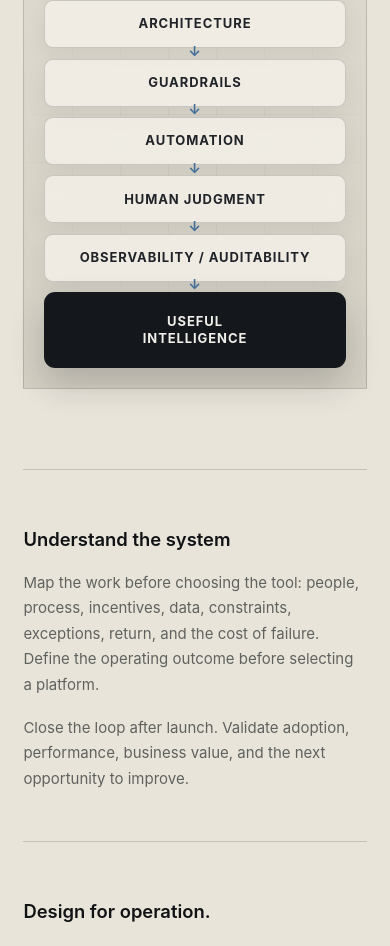
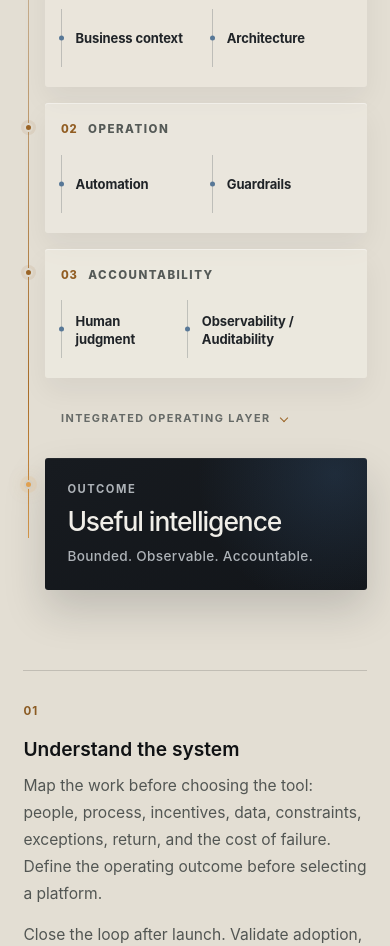
Before and after one commit to ThePalantir/troystone_dev_website, a Next.js app: page / in a window 390 px wide. Shown: the part 7440-8386 px from the top of the page. Built offline with nearby package versions, Linux system fonts and the light colour scheme.

Commit message:
Refine mobile intelligence architecture

```diff
--- a/app/globals.css
+++ b/app/globals.css
@@ -245,7 +245,6 @@ footer .footer-links .linkedin-link:hover { color: #fff; background: #004182; tr
   .manifesto-grid,.chapter { grid-template-columns: 1fr; gap: 2.4rem; }.chapter-meta { justify-content: space-between; }.chapter-copy h3 { font-size: 2.3rem; }
   .timeline-rail { min-width: 870px; }
   .principles { grid-template-columns: 1fr; }.principle,.principle + .principle { padding: 2rem 0; border-left: 0; border-bottom: 1px solid rgba(0,0,0,.15); }.principle h3 { margin-top: 1.5rem; }
-  .system-diagram { min-height: 380px; }.diagram-node { font-size: .52rem; }.diagram-core { width: 108px; }
   .now-block { min-height: 390px; }
   footer { grid-template-columns: 1fr auto; }footer > p { display: none; }
 }
@@ -350,62 +349,6 @@ main[id], main > section[id] { scroll-margin-top: 92px; }
   footer > p, .built-by { font-size: .8125rem; }
   .principle p { font-size: .9375rem; }
 
-  .system-diagram {
-    min-height: 0;
-    padding: 1.25rem;
-    display: grid;
-    gap: .65rem;
-    overflow: visible;
-    background: linear-gradient(180deg, #dedacf, #d5d0c4);
-  }
-  .diagram-grid { opacity: .55; }
-  .diagram-path { display: none; }
-  .diagram-node, .diagram-core {
-    position: relative;
-    inset: auto;
-    translate: none;
-    transform: none;
-    width: 100%;
-    min-height: 48px;
-    aspect-ratio: auto;
-    display: grid;
-    place-items: center;
-    margin: 0;
-    padding: .8rem 1rem;
-    border: 1px solid rgba(20,24,29,.18);
-    border-radius: .55rem;
-    background: rgba(244,241,233,.82);
-    color: #202327;
-    font-size: .8125rem;
-    font-weight: 700;
-    line-height: 1.35;
-    text-align: center;
-    text-transform: uppercase;
-    letter-spacing: .07em;
-    white-space: normal;
-    animation: none;
-    backdrop-filter: blur(8px);
-    box-shadow: 0 8px 22px rgba(20,24,29,.06);
-  }
-  .diagram-node::after {
-    content: "↓";
-    position: absolute;
-    z-index: 4;
-    left: 50%;
-    bottom: -.9rem;
-    translate: -50% 0;
-    color: #446f99;
-    font-size: .875rem;
-  }
-  .diagram-core {
-    min-height: 76px;
-    border: 0;
-    border-radius: .7rem;
-    color: #f0eee8;
-    background: #14181d;
-    box-shadow: 0 16px 35px rgba(20,24,29,.2);
-  }
-  .diagram-core::after { display: none; }
 }
 
 @media (max-width: 350px) {
@@ -648,3 +591,267 @@ p { text-wrap: pretty; }
 @media (prefers-reduced-motion: reduce) {
   .accomplishments-viewport { scroll-behavior: auto; }
 }
+
+/* Mobile art direction for the practical AI thesis. */
+.mobile-system-model { display: none; }
+
+@media (max-width: 768px) {
+  .philosophy {
+    position: relative;
+    padding-block: clamp(5.5rem, 15vw, 7rem) clamp(6rem, 16vw, 7.5rem);
+    background:
+      linear-gradient(180deg, rgba(255,255,255,.16), transparent 24%),
+      #e3ded3;
+  }
+  [data-theme="light"] .philosophy {
+    background:
+      linear-gradient(180deg, rgba(255,255,255,.2), transparent 24%),
+      #ddd8cd;
+  }
+  .philosophy .section-kicker {
+    margin-bottom: clamp(3.5rem, 10vw, 4.5rem);
+    padding-bottom: 1rem;
+    font-size: .75rem;
+    letter-spacing: .16em;
+  }
+  .philosophy-grid {
+    display: grid;
+    grid-template-columns: 1fr;
+    gap: clamp(3.5rem, 10vw, 5rem);
+  }
+  .philosophy-content { max-width: 670px; }
+  .philosophy-content .eyebrow {
+    margin-bottom: 1.15rem;
+    color: #555954;
+    font-size: .8125rem;
+    letter-spacing: .15em;
+  }
+  .philosophy h2 {
+    max-width: 680px;
+    font-size: clamp(2.55rem, 8.7vw, 4.25rem);
+    line-height: 1.01;
+    letter-spacing: -.052em;
+  }
+  .philosophy-copy {
+    max-width: 620px;
+    margin-top: clamp(1.6rem, 5vw, 2rem);
+    color: #4d514e;
+    font-size: 1.025rem;
+    line-height: 1.75;
+  }
+  .philosophy-visual { width: 100%; }
+  .system-diagram-desktop { display: none; }
+
+  .mobile-system-model {
+    display: block;
+    width: 100%;
+    color: #202428;
+  }
+  .model-intro {
+    margin: 0 0 1.6rem;
+    color: #555a57;
+    font-size: .75rem;
+    font-weight: 750;
+    text-transform: uppercase;
+    letter-spacing: .14em;
+  }
+  .model-flow {
+    position: relative;
+    display: grid;
+    gap: 1rem;
+    padding-left: 1.35rem;
+  }
+  .model-spine {
+    position: absolute;
+    z-index: 0;
+    top: 1.25rem;
+    bottom: 3.25rem;
+    left: 5px;
+    width: 1px;
+    transform-origin: top;
+    background: linear-gradient(180deg, rgba(154,100,38,.38), #a96d28 74%, #d99a4b);
+  }
+  .model-band {
+    position: relative;
+    z-index: 1;
+    padding: 1.15rem 1rem 1.25rem;
+    border-radius: 3px;
+    background: rgba(244,241,233,.33);
+    box-shadow: inset 0 1px rgba(255,255,255,.4), 0 13px 28px rgba(20,24,29,.055);
+  }
+  .model-band-2 { background: rgba(244,241,233,.42); }
+  .model-band-3 { background: rgba(244,241,233,.52); }
+  .model-junction,
+  .model-outcome-junction {
+    position: absolute;
+    z-index: 2;
+    left: -1.29rem;
+    top: 1.22rem;
+    width: 9px;
+    height: 9px;
+    border: 2px solid #dfd9cd;
+    border-radius: 50%;
+    background: #9a6426;
+    box-shadow: 0 0 0 3px rgba(154,100,38,.1);
+  }
+  .model-band-heading {
+    display: flex;
+    align-items: baseline;
+    gap: .65rem;
+    margin-bottom: 1rem;
+  }
+  .model-band-heading span {
+    color: #915d22;
+    font-size: .7rem;
+    font-weight: 800;
+    letter-spacing: .08em;
+  }
+  .model-band-heading strong {
+    color: #555a57;
+    font-size: .72rem;
+    font-weight: 780;
+    text-transform: uppercase;
+    letter-spacing: .13em;
+  }
+  .model-nodes {
+    display: grid;
+    grid-template-columns: repeat(2, minmax(0, 1fr));
+    gap: .8rem;
+  }
+  .model-band-3 .model-nodes { grid-template-columns: .82fr 1.18fr; }
+  .model-node {
+    position: relative;
+    min-height: 58px;
+    padding: .55rem .25rem .4rem .85rem;
+    display: flex;
+    align-items: center;
+    border-left: 1px solid rgba(36,49,61,.22);
+  }
+  .model-node > span {
+    position: absolute;
+    left: -3px;
+    top: 50%;
+    width: 5px;
+    height: 5px;
+    translate: 0 -50%;
+    border-radius: 50%;
+    background: #587897;
+  }
+  .model-node strong {
+    font-size: .8125rem;
+    font-weight: 650;
+    line-height: 1.38;
+    letter-spacing: -.01em;
+  }
+  .model-transition {
+    position: relative;
+    z-index: 1;
+    min-height: 48px;
+    display: flex;
+    align-items: center;
+    color: #666a67;
+    font-size: .68rem;
+    font-weight: 750;
+    text-transform: uppercase;
+    letter-spacing: .13em;
+  }
+  .model-transition span { padding-left: 1rem; }
+  .model-transition::after {
+    content: "";
+    width: 6px;
+    height: 6px;
+    margin-left: .65rem;
+    border-right: 1px solid #9a6426;
+    border-bottom: 1px solid #9a6426;
+    rotate: 45deg;
+  }
+  .model-outcome {
+    position: relative;
+    z-index: 1;
+    min-height: 132px;
+    padding: 1.35rem 1.4rem 1.4rem;
+    display: flex;
+    flex-direction: column;
+    justify-content: center;
+    overflow: visible;
+    border-radius: 3px;
+    color: #f0eee8;
+    background:
+      radial-gradient(circle at 90% 12%, rgba(75,126,182,.2), transparent 44%),
+      linear-gradient(145deg, #171b20, #121519);
+    box-shadow: 0 20px 42px rgba(20,24,29,.17), inset 0 1px rgba(255,255,255,.055);
+  }
+  .model-outcome-junction {
+    top: 1.35rem;
+    border-color: #d4cec2;
+    background: #e0a04f;
+    box-shadow: 0 0 0 4px rgba(224,160,79,.12), 0 0 18px rgba(224,160,79,.25);
+  }
+  .model-outcome > span:not(.model-outcome-junction) {
+    margin-bottom: .6rem;
+    color: #aeb3b8;
+    font-size: .7rem;
+    font-weight: 750;
+    text-transform: uppercase;
+    letter-spacing: .14em;
+  }
+  .model-outcome strong {
+    font-size: clamp(1.65rem, 6.5vw, 2.25rem);
+    font-weight: 470;
+    line-height: 1.05;
+    letter-spacing: -.04em;
+  }
+  .model-outcome p {
+    margin: .65rem 0 0;
+    color: #aeb3b8;
+    font-size: .85rem;
+    font-weight: 550;
+    letter-spacing: .025em;
+  }
+
+  .philosophy .principles {
+    margin-top: clamp(5rem, 13vw, 6.5rem);
+    display: block;
+    counter-reset: philosophy-principle;
+  }
+  .philosophy .principle,
+  .philosophy .principle + .principle {
+    position: relative;
+    padding: 2rem 0 2.15rem;
+    border-left: 0;
+    border-bottom: 1px solid rgba(0,0,0,.15);
+    counter-increment: philosophy-principle;
+  }
+  .philosophy .principle::before {
+    content: "0" counter(philosophy-principle);
+    display: block;
+    margin-bottom: 1rem;
+    color: #8b5b23;
+    font-size: .72rem;
+    font-weight: 750;
+    letter-spacing: .1em;
+  }
+  .philosophy .principle h3 {
+    margin: 0 0 .8rem;
+    font-size: 1.2rem;
+    line-height: 1.25;
+  }
+  .philosophy .principle p {
+    max-width: 620px;
+    margin: 0 0 .9rem;
+    color: #525653;
+    font-size: .975rem;
+    line-height: 1.72;
+  }
+  .philosophy .principle p:last-child { margin-bottom: 0; }
+}
+
+@media (max-width: 350px) {
+  .philosophy h2 { font-size: 2.3rem; }
+  .model-flow { padding-left: 1.15rem; }
+  .model-junction, .model-outcome-junction { left: -1.09rem; }
+  .model-nodes,
+  .model-band-3 .model-nodes { grid-template-columns: 1fr; gap: .2rem; }
+  .model-node { min-height: 46px; }
+  .model-outcome { min-height: 128px; padding: 1.25rem; }
+}
--- a/app/page.tsx
+++ b/app/page.tsx
@@ -190,7 +190,7 @@ export default function Home() {
 
       <section className="chapters section" aria-labelledby="chapters-title"><Reveal className="section-kicker"><span>The enterprise system</span></Reveal><h2 id="chapters-title" className="sr-only">Six connected layers of enterprise technology</h2>{chapters.map((chapter) => <Reveal className="chapter" key={chapter.index}><div className="chapter-meta"><span>{chapter.era}</span></div><div className="chapter-copy"><h3>{chapter.title}</h3><p>{chapter.copy}</p><div className="tag-row">{chapter.tags.map((tag) => <span key={tag}>{tag}</span>)}</div></div></Reveal>)}</section>
 
-      <section className="philosophy section" id="perspective" aria-labelledby="philosophy-title"><Reveal className="section-kicker"><span>Point of view</span></Reveal><div className="philosophy-grid"><Reveal><p className="eyebrow">The practical AI thesis</p><h2 id="philosophy-title">Intelligence is a layer—not an application or a model.<br />The system is the product.</h2><p className="philosophy-copy">A useful AI system knows what it may access, which actions it may take, when a person must decide, and how every action becomes observable. Without guardrails, intelligence is risk. Without auditability, it is difficult to trust. The model matters. The surrounding architecture matters more.</p></Reveal><Reveal delay={0.1}><SystemDiagram /></Reveal></div><div className="principles">{principles.map((principle, i) => <Reveal className="principle" delay={i * 0.06} key={principle.title}><h3>{principle.title}</h3>{principle.copy.map((paragraph) => <p key={paragraph}>{paragraph}</p>)}</Reveal>)}</div></section>
+      <section className="philosophy section" id="perspective" aria-labelledby="philosophy-title"><Reveal className="section-kicker"><span>Point of view</span></Reveal><div className="philosophy-grid"><Reveal className="philosophy-content"><p className="eyebrow">The practical AI thesis</p><h2 id="philosophy-title">Intelligence is a layer—not an application or a model.<br />The system is the product.</h2><p className="philosophy-copy">A useful AI system knows what it may access, which actions it may take, when a person must decide, and how every action becomes observable. Without guardrails, intelligence is risk. Without auditability, it is difficult to trust. The model matters. The surrounding architecture matters more.</p></Reveal><Reveal className="philosophy-visual" delay={0.1}><SystemDiagram /></Reveal></div><div className="principles">{principles.map((principle, i) => <Reveal className="principle" delay={i * 0.06} key={principle.title}><h3>{principle.title}</h3>{principle.copy.map((paragraph) => <p key={paragraph}>{paragraph}</p>)}</Reveal>)}</div></section>
 
       <section className="systems section" id="systems" aria-labelledby="systems-title"><Reveal className="section-kicker"><span>Representative systems</span></Reveal><Reveal className="systems-intro"><div><p className="eyebrow">Architecture in operation</p><h2 id="systems-title">The work behind<br />the interface.</h2></div><p>Representative enterprise cases, generalized to protect operational detail. Each begins with the operating problem—not a preferred platform.</p></Reveal><div className="system-cards">{capabilityCards.map((card, i) => { const Icon = capabilityIcons[card.id] ?? Braces; return <Reveal className="system-card" delay={i * 0.07} key={card.id}><div className="card-top"><Icon size={20} /></div><p className="eyebrow">{card.category}</p><h3>{card.title}</h3><dl><div><dt>Problem</dt><dd>{card.problem}</dd></div><div><dt>Architecture</dt><dd>{card.architecture}</dd></div><div><dt>Scale</dt><dd>{card.scale}</dd></div><div><dt>Result</dt><dd>{card.result}</dd></div><div><dt>Business outcome</dt><dd>{card.businessOutcome}</dd></div></dl></Reveal>; })}</div><Reveal><AccomplishmentsShowcase /></Reveal></section>
 
--- a/components/SystemDiagram.tsx
+++ b/components/SystemDiagram.tsx
@@ -1,6 +1,82 @@
+"use client";
+
+import { motion, useReducedMotion } from "motion/react";
+
+const diagramDescription = "Diagram showing business context, architecture, guardrails, automation, human judgment, observability, and auditability flowing into useful intelligence";
+
+const mobileBands = [
+  { index: "01", title: "Foundation", conditions: ["Business context", "Architecture"] },
+  { index: "02", title: "Operation", conditions: ["Automation", "Guardrails"] },
+  { index: "03", title: "Accountability", conditions: ["Human judgment", "Observability / Auditability"] },
+];
+
 export function SystemDiagram() {
-  return <div className="system-diagram" aria-label="Diagram showing business context, architecture, guardrails, automation, human judgment, observability, and auditability flowing into useful intelligence" role="img">
-    <div className="diagram-grid" aria-hidden="true" /><div className="diagram-path path-a" aria-hidden="true" /><div className="diagram-path path-b" aria-hidden="true" />
-    <span className="diagram-node node-a">Business context</span><span className="diagram-node node-b">Architecture</span><span className="diagram-node node-e">Guardrails</span><span className="diagram-node node-c">Automation</span><span className="diagram-node node-d">Human judgment</span><span className="diagram-node node-f">Observability / Auditability</span><div className="diagram-core">Useful<br />intelligence</div>
+  const reducedMotion = useReducedMotion();
+  const initial = reducedMotion ? false : { opacity: 0, y: 12 };
+  const viewport = { once: true, margin: "-12%" };
+
+  return <div className="system-diagram-figure" aria-label={diagramDescription} role="img">
+    <div className="system-diagram system-diagram-desktop" aria-hidden="true">
+      <div className="diagram-grid" /><div className="diagram-path path-a" /><div className="diagram-path path-b" />
+      <span className="diagram-node node-a">Business context</span><span className="diagram-node node-b">Architecture</span><span className="diagram-node node-e">Guardrails</span><span className="diagram-node node-c">Automation</span><span className="diagram-node node-d">Human judgment</span><span className="diagram-node node-f">Observability / Auditability</span><div className="diagram-core">Useful<br />intelligence</div>
+    </div>
+
+    <div className="mobile-system-model" aria-hidden="true">
+      <p className="model-intro">Six conditions for useful intelligence</p>
+
+      <div className="model-flow">
+        <motion.span
+          className="model-spine"
+          initial={reducedMotion ? false : { scaleY: 0, opacity: 0 }}
+          whileInView={{ scaleY: 1, opacity: 1 }}
+          viewport={viewport}
+          transition={{ duration: .9, delay: .82, ease: [0.22, 1, 0.36, 1] }}
+        />
+
+        {mobileBands.map((band, index) => <motion.div
+          className={`model-band model-band-${index + 1}`}
+          initial={initial}
+          whileInView={{ opacity: 1, y: 0 }}
+          viewport={viewport}
+          transition={{ duration: .65, delay: index * .18, ease: [0.22, 1, 0.36, 1] }}
+          key={band.index}
+        >
+          <span className="model-junction" />
+          <div className="model-band-heading"><span>{band.index}</span><strong>{band.title}</strong></div>
+          <div className="model-nodes">
+            {band.conditions.map((condition) => <div className="model-node" key={condition}><span /><strong>{condition}</strong></div>)}
+          </div>
+        </motion.div>)}
+
+        <motion.div
+          className="model-transition"
+          initial={reducedMotion ? false : { opacity: 0 }}
+          whileInView={{ opacity: 1 }}
+          viewport={viewport}
+          transition={{ duration: .55, delay: 1.02 }}
+        >
+          <span>Integrated operating layer</span>
+        </motion.div>
+
+        <motion.div
+          className="model-outcome"
+          initial={initial}
+          whileInView={{ opacity: 1, y: 0 }}
+          viewport={viewport}
+          transition={{ duration: .72, delay: 1.18, ease: [0.22, 1, 0.36, 1] }}
+        >
+          <motion.span
+            className="model-outcome-junction"
+            initial={reducedMotion ? false : { scale: 0, opacity: 0 }}
+            whileInView={{ scale: 1, opacity: 1 }}
+            viewport={viewport}
+            transition={{ duration: .5, delay: 1.45, ease: [0.22, 1, 0.36, 1] }}
+          />
+          <span>Outcome</span>
+          <strong>Useful intelligence</strong>
+          <p>Bounded. Observable. Accountable.</p>
+        </motion.div>
+      </div>
+    </div>
   </div>;
 }
```
